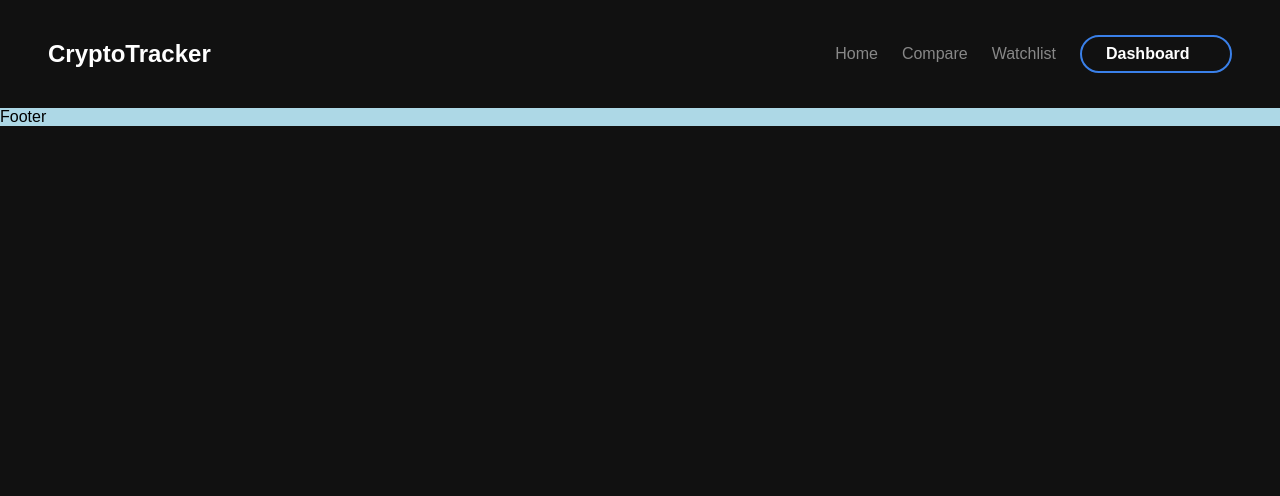
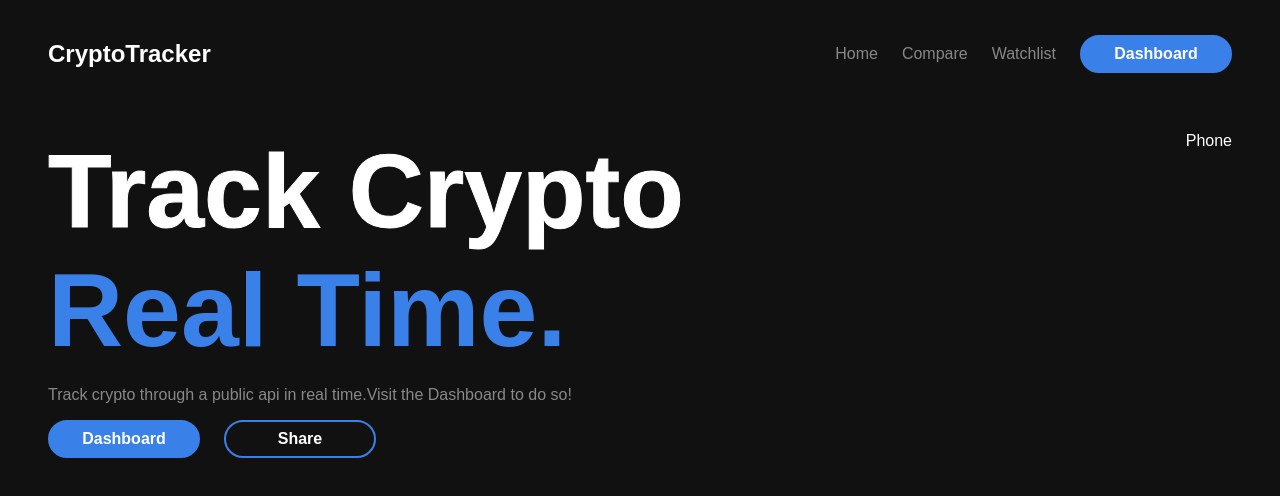
Before and after one commit to NoobSourabh/CryptoReact, a React app: page / in a window 1280 px wide. Shown: the top 496 px of the page. Built offline with nearby package versions, Linux system fonts and the light colour scheme; the HTML template or start-up script is replaced by a standard one; a web font is replaced by a local one.

Commit message:
7.Landing Page Creation

```diff
--- a/src/App.jsx
+++ b/src/App.jsx
@@ -1,12 +1,13 @@
 import React from "react";
 import Header from "./components/Common/Header";
-import Footer from "./components/Common/Footer";
+import MainComponent from "./components/LandingPage/MainComponent";
+// import Footer from "./components/Common/Footer";
 
 function App() {
   return (
     <div className="App">
       <Header />
-      <Footer />
+      <MainComponent />
     </div>
   );
 }
--- a/src/components/Common/Button/styles.css
+++ b/src/components/Common/Button/styles.css
@@ -25,6 +25,7 @@ transition: all 0.3s;
     font-weight: 600;
     cursor: pointer;
     min-width: 100px;
+    text-align: center;
     text-transform: capitalize;
 }
 
--- a/src/components/Common/Header/index.jsx
+++ b/src/components/Common/Header/index.jsx
@@ -21,7 +21,7 @@ function Header() {
           <p className="link">Watchlist</p>
         </a>
         <a href="#">
-          <Button outlined={true} text={"Dashboard"} onClick={()=>console.log('btn clicked')} />
+          <Button outlined={false} text={"Dashboard"} onClick={()=>console.log('btn clicked')} />
         </a>
       </div>
       <div className="mobile-drawer">
--- a/src/components/Common/Header/styles.css
+++ b/src/components/Common/Header/styles.css
@@ -47,7 +47,9 @@
     .mobile-drawer{
         display:block;
     }
-
+   .navbar{
+    padding: 1.5rem;
+   }
 }
 
 .drawer-div{
@@ -56,3 +58,9 @@
     background-color: var(--black);
     padding: 1.5rem;
 }
+.btn-flex{
+    display:flex;
+    justify-content: flex-start;
+    align-items: center;
+    gap:1.5rem ;
+}
--- /dev/null
+++ b/src/components/LandingPage/MainComponent/index.jsx
@@ -0,0 +1,24 @@
+import React from "react";
+import "./styles.css";
+import Button from "../../Common/Button";
+function MainComponent() {
+  return (
+    <div className="flex-info">
+      <div className="left-component">
+        <h1 className="track-crypto-heading">Track Crypto</h1>
+        <h1 className="real-time-heading">Real Time.</h1>
+        <p className="info-text">
+          Track crypto through a public api in real time.Visit the Dashboard to
+          do so!
+        </p>
+        <div className="btn-flex">
+          <Button text={"Dashboard"} />
+          <Button text={"Share"} outlined={true} />
+        </div>
+      </div>
+      <div> Phone</div>
+    </div>
+  );
+}
+
+export default MainComponent;
--- /dev/null
+++ b/src/components/LandingPage/MainComponent/styles.css
@@ -0,0 +1,32 @@
+.flex-info{
+    display:flex;
+    justify-content: space-between;
+    align-items:flex-start;
+    padding: 1.5rem 3rem;
+}
+
+.track-crypto-heading,
+.real-time-heading{
+    font-size: 6.5rem;
+    margin:0;
+}
+.track-crypto-heading{
+    color:var(--white) ;
+    -webkit-text-stroke-color: var(--white);
+    -webkit-text-stroke-width: 1px;
+}
+.track-crypto-heading:hover{
+    color: var(--black);
+    -webkit-text-stroke-color:var(--white) ;
+    transition: all 0.4s;
+}
+
+.real-time-heading{
+    color: var(--blue);
+
+}
+
+.info-text{
+    font-size: 1rem;
+    color:var(--grey)
+}
```
